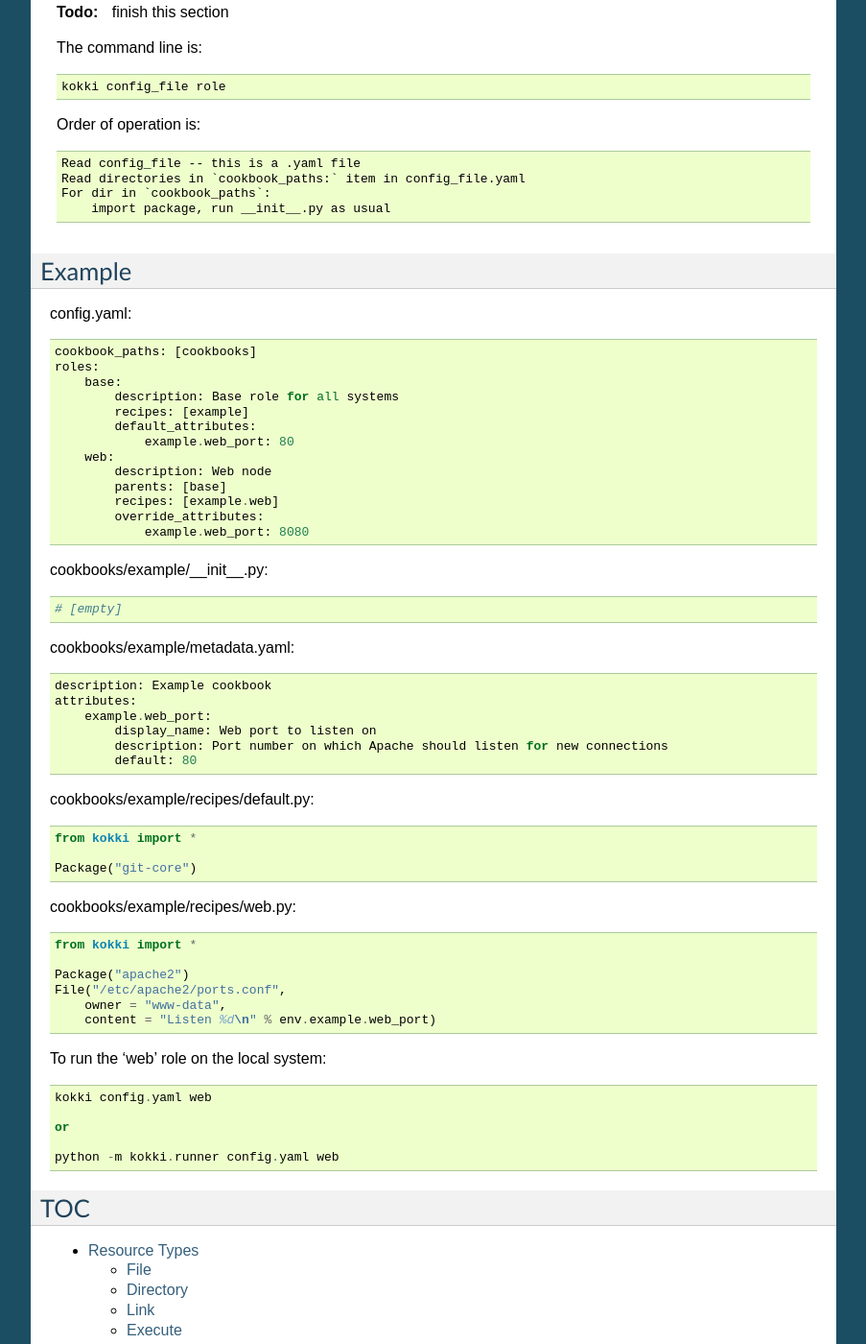
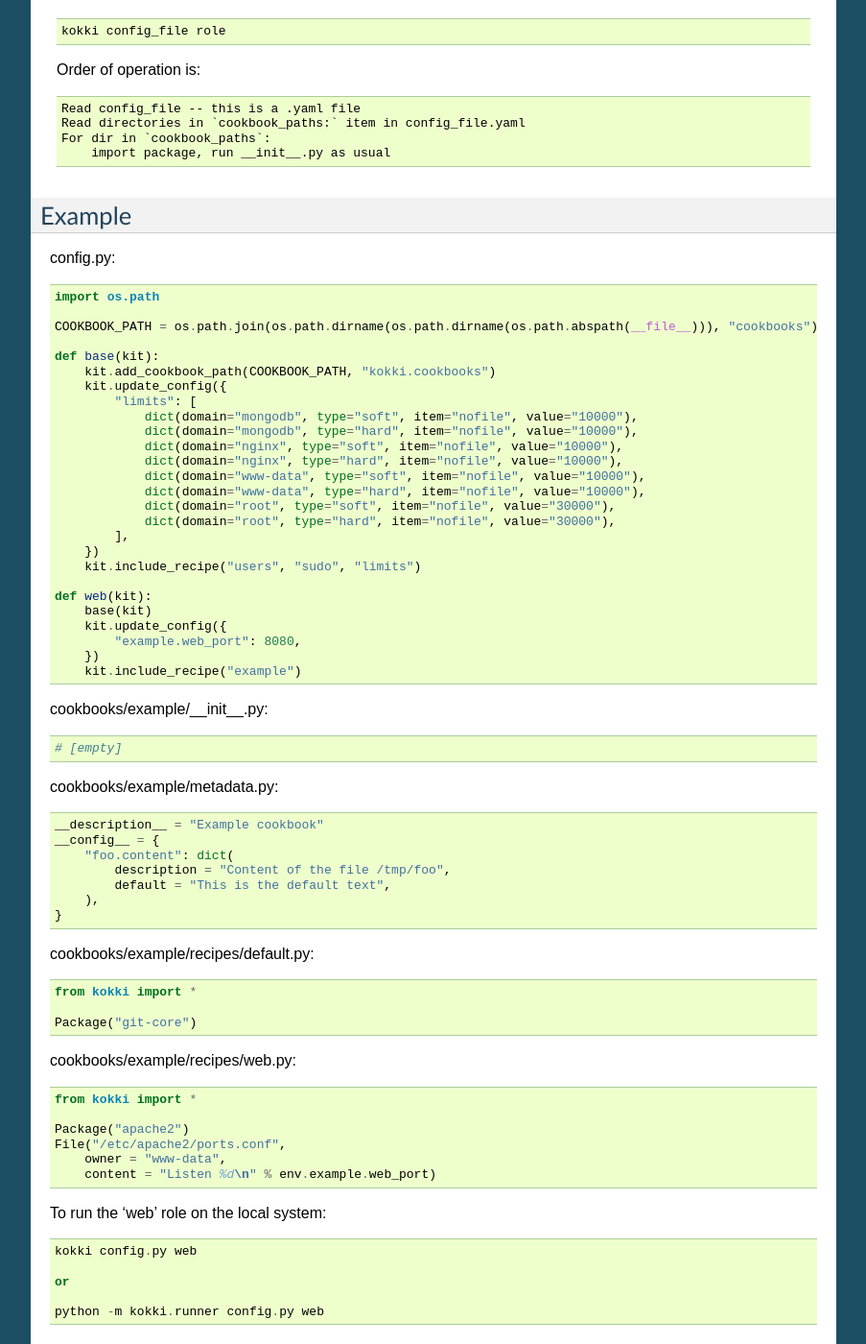
Before and after one commit to samuel/kokki, a Sphinx documentation site: the page built from docs/index.rst, in a window 1280 px wide and 1400 px high, scrolled down 1370 px. Shown: the whole window at 96% size, without its empty margins (198-1101 px from the left). Built offline with Sphinx 7.4.7, drawn with Linux system fonts in a browser that asks for light colours; some of the changed text lies outside the part shown.

Commit message:
Update docs to match reality a bit more

```diff
--- a/docs/index.rst
+++ b/docs/index.rst
@@ -25,11 +23,8 @@
 Overview
 ========
 
-In order to give us some additional, hideously cute terminology with which to
-refer to the various organizational pieces of a Kokki setup, I'm (ssteinerX,
-blame me) coining the term ``Kitchen`` to refer to a collection of Kokki
-configuration files and associated cookbooks, recipes, providers, and
-resources.
+A ``Kitchen`` to refer to a collection of Kokki configuration files and
+associated cookbooks, recipes, providers, and resources.
 
 .. todo:: Make a command line utility/option to set up a new Kitchen with a
           reasonable default setup including pointing at the main Kokki cookbook
@@ -89,34 +84,48 @@
 Example
 =======
 
-config.yaml::
+config.py::
 
-    cookbook_paths: [cookbooks]
-    roles:
-        base:
-            description: Base role for all systems
-            recipes: [example]
-            default_attributes:
-                example.web_port: 80
-        web:
-            description: Web node
-            parents: [base]
-            recipes: [example.web]
-            override_attributes:
-                example.web_port: 8080
+    import os.path
+
+    COOKBOOK_PATH = os.path.join(os.path.dirname(os.path.dirname(os.path.abspath(__file__))), "cookbooks")
+
+    def base(kit):
+        kit.add_cookbook_path(COOKBOOK_PATH, "kokki.cookbooks")
+        kit.update_config({
+            "limits": [
+                dict(domain="mongodb", type="soft", item="nofile", value="10000"),
+                dict(domain="mongodb", type="hard", item="nofile", value="10000"),
+                dict(domain="nginx", type="soft", item="nofile", value="10000"),
+                dict(domain="nginx", type="hard", item="nofile", value="10000"),
+                dict(domain="www-data", type="soft", item="nofile", value="10000"),
+                dict(domain="www-data", type="hard", item="nofile", value="10000"),
+                dict(domain="root", type="soft", item="nofile", value="30000"),
+                dict(domain="root", type="hard", item="nofile", value="30000"),
+            ],
+        })
+        kit.include_recipe("users", "sudo", "limits")
+
+    def web(kit):
+        base(kit)
+        kit.update_config({
+            "example.web_port": 8080,
+        })
+        kit.include_recipe("example")
 
 cookbooks/example/__init__.py::
 
     # [empty]
 
-cookbooks/example/metadata.yaml::
+cookbooks/example/metadata.py::
 
-    description: Example cookbook
-    attributes:
-        example.web_port:
-            display_name: Web port to listen on
-            description: Port number on which Apache should listen for new connections
-            default: 80
+    __description__ = "Example cookbook"
+    __config__ = {
+        "foo.content": dict(
+            description = "Content of the file /tmp/foo",
+            default = "This is the default text",
+        ),
+    }
 
 cookbooks/example/recipes/default.py::
 
@@ -135,11 +144,11 @@
 
 To run the 'web' role on the local system::
 
-    kokki config.yaml web
+    kokki config.py web
 
     or
 
-    python -m kokki.runner config.yaml web
+    python -m kokki.runner config.py web
 
 TOC
 ===
```
Also changed, not shown: other parts of docs/index.rst (+0 -2 lines).
